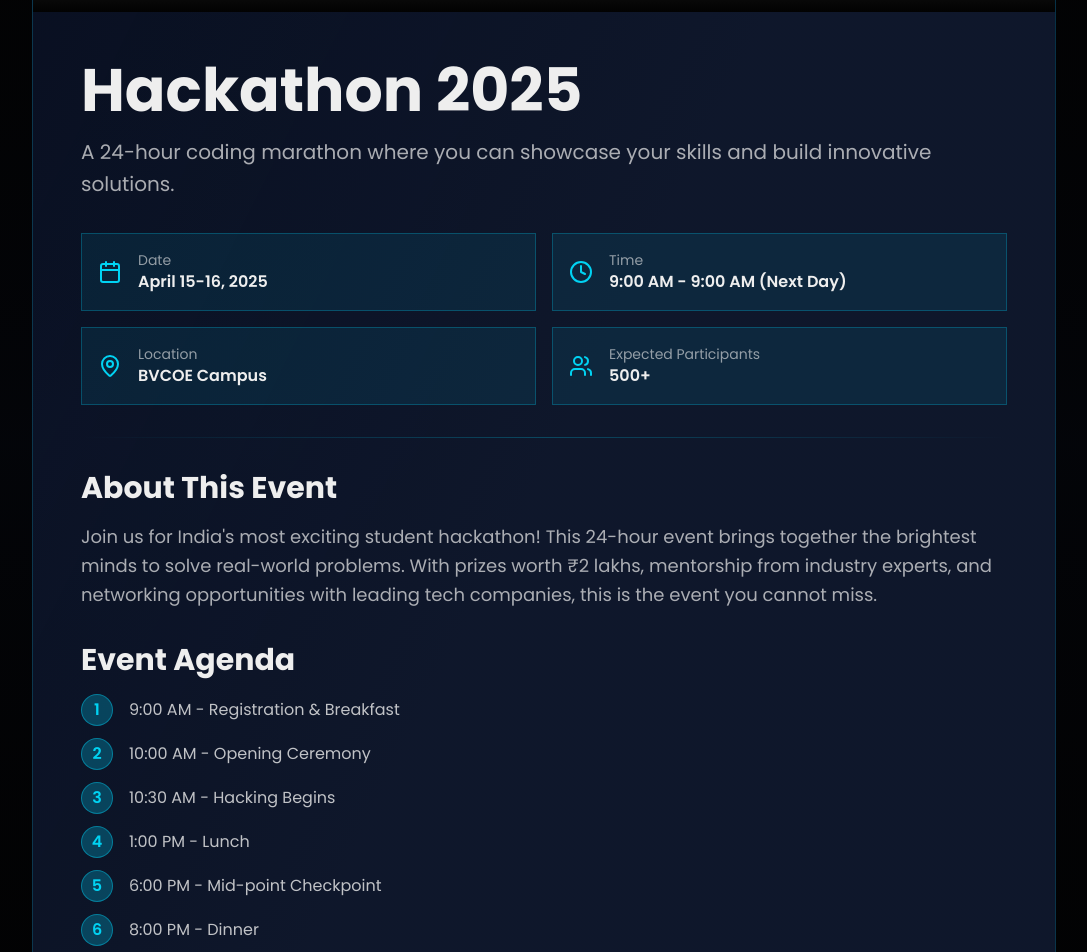
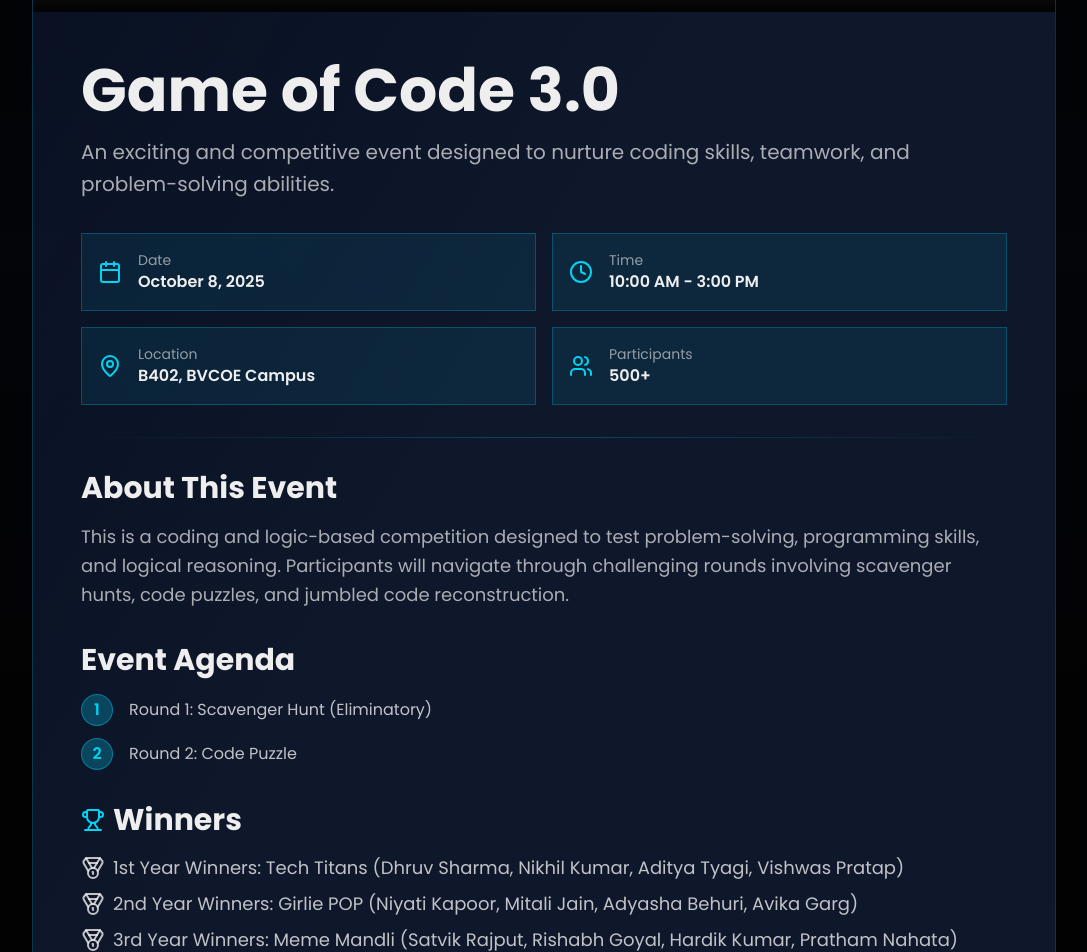
Before and after one commit to Prateek-Kumar98217/dscweb, a Next.js app: page /events/1 in a window 1280 px wide. Shown: the part 780-1732 px from the top of the page, without its empty margins (96-1183 px from the left). Built offline with nearby package versions, Linux system fonts and the light colour scheme; grey boxes are pictures that could not be loaded.

Commit message:
Redo the events data

```diff
--- a/app/globals.css
+++ b/app/globals.css
@@ -102,7 +102,7 @@
   }
 
   .card-gradient {
-    @apply bg-gradient-to-br from-blue-900/20 via-slate-900 to-slate-900;
+    @apply bg-linear-to-br from-blue-900/20 via-slate-900 to-slate-900;
   }
 
   .smooth-scroll {
--- a/components/event-detail.tsx
+++ b/components/event-detail.tsx
@@ -2,7 +2,7 @@
 
 import { useEffect, useState } from "react"
 import Link from "next/link"
-import { Calendar, MapPin, Users, Trophy, Clock, ArrowLeft, Share2 } from "lucide-react"
+import { Calendar, MapPin, Users, Trophy, Clock, ArrowLeft, Medal } from "lucide-react"
 import  { eventsData } from "@/data/events_data"
 
 export default function EventDetail({ eventId }: { eventId: number }) {
@@ -87,7 +87,7 @@ export default function EventDetail({ eventId }: { eventId: number }) {
               <div className="bg-cyan-500/10 border border-cyan-500/30 rounded-xl p-4 flex items-center gap-4">
                 <Users className="text-cyan-400" size={24} />
                 <div>
-                  <p className="text-foreground/60 text-sm">Expected Participants</p>
+                  <p className="text-foreground/60 text-sm">Participants</p>
                   <p className="text-foreground font-semibold">{event.participants}</p>
                 </div>
               </div>
@@ -120,17 +120,18 @@ export default function EventDetail({ eventId }: { eventId: number }) {
                 </div>
               )}
 
-              {/* Prizes */}
-              {event.prizes && (
+              {/* Winners */}
+              {event.winners && (
                 <div>
                   <h2 className="text-3xl font-bold mb-4 text-foreground flex items-center gap-2">
                     <Trophy className="text-cyan-400" />
-                    Prizes
+                    Winners
                   </h2>
                   <div className="space-y-2">
-                    {event.prizes.map((prize: string, idx: number) => (
-                      <p key={idx} className="text-lg text-foreground/80">
-                        {prize}
+                    {event.winners.map((winner: string, idx: number) => (
+                      <p key={idx} className="text-lg text-foreground/80 flex gap-2 items-center">
+                        <Medal />
+                        {winner}
                       </p>
                     ))}
                   </div>
@@ -188,18 +189,20 @@ export default function EventDetail({ eventId }: { eventId: number }) {
             <div className="h-px bg-linear-to-r from-transparent via-cyan-500/30 to-transparent mb-8" />
 
             {/* CTA Buttons */}
-            <div className="flex gap-4">
+            {event.status !== "Completed"? (
+              <div className="flex gap-4">
               <a
-                href={event.registrationUrl}
+                href={event.registrationUrl && event.status !== "Completed"}
                 className="px-8 py-3 bg-linear-to-r from-cyan-500 to-blue-500 hover:from-cyan-400 hover:to-blue-400 rounded-lg font-bold text-background transition-all duration-300 transform hover:scale-105"
               >
                 Register Now
               </a>
-              <button className="px-8 py-3 bg-cyan-500/20 hover:bg-cyan-500/40 border border-cyan-500/50 rounded-lg font-bold text-foreground transition-all duration-300 flex items-center gap-2">
-                <Share2 size={20} />
-                Share
-              </button>
             </div>
+            ) : (
+              <div className="text-center py-4 px-6 bg-green-500/10 border border-green-500/30 rounded-lg">
+                <p className="text-green-400 font-semibold">This event has been completed. Stay tuned for upcoming events!</p>
+              </div>
+            )}
           </div>
         </div>
       </div>
--- a/components/events-grid-page.tsx
+++ b/components/events-grid-page.tsx
@@ -13,7 +13,7 @@ export default function EventsGridPage() {
     setIsVisible(true)
   }, [])
 
-  const categories = ["All", "Workshop", "Competition", "Conference", "Bootcamp"]
+  const categories = ["All", "Completed", "Upcoming"]
   const filteredEvents =
     selectedCategory && selectedCategory !== "All"
       ? allEvents.filter((event) => event.category === selectedCategory)
@@ -68,7 +68,7 @@ export default function EventsGridPage() {
         {/* No Results */}
         {filteredEvents.length === 0 && (
           <div className="text-center py-12">
-            <p className="text-2xl text-foreground/60">No events found in this category.</p>
+            <p className="text-2xl text-foreground/60">{`No ${selectedCategory ?? "All"} events found`}</p>
           </div>
         )}
       </div>
--- a/components/team-member-card.tsx
+++ b/components/team-member-card.tsx
@@ -1,3 +1,4 @@
+import { Linkedin } from "lucide-react"
 import Link from "next/link"
 
 interface TeamMember {
@@ -26,7 +27,6 @@ export default function TeamMemberCard({ member, index, isVisible }: TeamMemberC
           transitionDelay: isVisible ? `${index * 100}ms` : "0ms",
         }}
       >
-        <Link href={member.socialLink} >
         {/* Image Section */}
         <div className="aspect-square overflow-hidden bg-blue-900/30 relative">
           <img
@@ -44,24 +44,13 @@ export default function TeamMemberCard({ member, index, isVisible }: TeamMemberC
           </h3>
           <p className="text-cyan-400 font-medium mb-3">{member.role}</p>
           <p className="text-foreground/70 text-sm mb-4 line-clamp-2">{member.bio}</p>
-
-          {/* Skills */}
-          <div className="flex flex-wrap gap-2 mb-4">
-            {member.skills.slice(0, 2).map((skill) => (
-              <span
-                key={skill}
-                className="text-xs px-3 py-1 rounded-full bg-cyan-500/20 text-cyan-300 border border-cyan-500/30"
-              >
-                {skill}
-              </span>
-            ))}
-          </div>
-
-          <div className="text-sm text-cyan-400 group-hover:text-cyan-300 flex items-center gap-2">
+           <Link href={member.socialLink} >
+            <div className="ext-xs px-3 py-1 rounded-full bg-cyan-500/20 text-cyan-300 border border-cyan-500/30 flex items-center gap-2 w-max mx-auto hover:bg-cyan-500/30 transition-colors">
+            <Linkedin />
             CONNECT
           </div>
+          </Link>
         </div>
-        </Link>
       </div>
   )
 }
--- a/data/core_data.ts
+++ b/data/core_data.ts
@@ -5,7 +5,6 @@ export const coreData = [
     role: "President",
     image: "/Django.jpg",
     bio: "Leading the vision, driving the mission, and keeping the club future-ready.",
-    skills: ["React", "Node.js", "Python", "Cloud Architecture"],
     socialLink: "https://www.linkedin.com/in/bhavisya-ratna-769302294/"
   },
   {
@@ -14,7 +13,6 @@ export const coreData = [
     role: "Vice President",
     image: "/anisha.jpg",
     bio: "Turning ideas into action and ensuring everything runs like clockwork.",
-    skills: ["Event Planning", "Community Building", "Communication", "Leadership"],
     socialLink: "https://www.linkedin.com/in/anisha-garg-8ba7442a1?utm_source=share&utm_campaign=share_via&utm_content=profile&utm_medium=android_app"
   },
   {
@@ -23,7 +21,6 @@ export const coreData = [
     role: "Event Management",
     image: "/anshul.jpg",
     bio: "Crafting experiences that inspire, engage, and bring the community together.",
-    skills: ["Mentoring", "Community Management", "DevOps", "Docker"],
     socialLink: "https://www.linkedin.com/in/anshul-gupta-64a033283?utm_source=share&utm_campaign=share_via&utm_content=profile&utm_medium=android_app"
   },
   {
@@ -32,7 +29,6 @@ export const coreData = [
     role: "Technical",
     image: "/jatin_placement.jpg",
     bio: "Engineering innovation and guiding the team through every technical challenge.",
-    skills: ["Strategic Planning", "Partnerships", "Marketing", "Data Analytics"],
     socialLink: "#"
   },
   {
@@ -41,7 +37,6 @@ export const coreData = [
     role: "Content and Design",
     image: "/dhruv.webp",
     bio: "Mastermind of design and storytelling, shaping how DSC BVCOE looks and feels.",
-    skills: ["AI/ML", "Workshop Design", "Public Speaking", "Mentoring"],
     socialLink: "https://www.linkedin.com/in/dhruv-kashyap-5b8179273?utm_source=share&utm_campaign=share_via&utm_content=profile&utm_medium=android_app"
   },
   {
@@ -50,7 +45,6 @@ export const coreData = [
     role: "Outreach",
     image: "/yash.webp",
     bio: "Building bridges, amplifying our presence, and powering partnerships that matter.",
-    skills: ["Project Management", "Operations", "Finance", "Admin"],
     socialLink: "#"
   },
 ]
--- a/data/events_data.ts
+++ b/data/events_data.ts
@@ -1,12 +1,12 @@
 export const recentEvents = [
   {
     title: "Hackathon 2025",
-    description: "A 24-hour coding marathon where you can showcase your skills and build innovative solutions.",
+    description: "An exciting and competitive event designed to nurture coding skills, teamwork, and problem-solving abilities.",
     image: "/placeholder.jpg",
   },
   {
-    title: "AI & ML Workshop",
-    description: "Learn the fundamentals of Artificial Intelligence and Machine Learning with hands-on projects.",
+    title: "Roadmap To Data Structures And Algorithms",
+    description: "Where logic meets opportunity - Your journey to mastering DSA starts here!",
     image: "/placeholder.jpg",
   },
 ]
@@ -14,192 +14,90 @@ export const recentEvents = [
 export const allEvents = [
   {
     id: 1,
-    title: "Hackathon 2025",
-    description: "A 24-hour coding marathon where you can showcase your skills and build innovative solutions.",
-    shortDescription: "Code, Create, Compete - 24 hours of pure innovation",
+    title: "Game of Code 3.0",
+    description: "An exciting and competitive event designed to nurture coding skills, teamwork, and problem-solving abilities.",
+    shortDescription: "A dynamic event focused on teamwork and problem-solving through code.",
     image: "/hackathon-coding-event.jpg",
-    date: "April 15-16, 2025",
-    time: "9:00 AM - 9:00 AM (Next Day)",
-    location: "BVCOE Campus",
-    category: "Competition",
-    participants: "500+",
+    date: "October 8, 2025",
+    time: "10:00 AM - 3:00 PM",
+    location: "B402, BVCOE Campus",
+    category: "Completed",
+    participants: "Registered: 550+ | Participated: 300+",
     fullDetails:
-      "Join us for India's most exciting student hackathon! This 24-hour event brings together the brightest minds to solve real-world problems. With prizes worth ₹2 lakhs, mentorship from industry experts, and networking opportunities with leading tech companies, this is the event you cannot miss.",
+      "This is a coding and logic-based competition designed to test problem-solving, programming skills, and logical reasoning. Participants will navigate through challenging rounds involving scavenger hunts, code puzzles, and jumbled code reconstruction.",
     agenda: [
-      "9:00 AM - Registration & Breakfast",
-      "10:00 AM - Opening Ceremony",
-      "10:30 AM - Hacking Begins",
-      "1:00 PM - Lunch",
-      "6:00 PM - Mid-point Checkpoint",
-      "8:00 PM - Dinner",
-      "10:00 AM (Next Day) - Judging Begins",
-      "12:00 PM - Results & Closing Ceremony",
+      "Round 1: Scavenger Hunt (Eliminatory)",
+      "Round 2: Code Puzzle"
     ],
-    prizes: ["₹100,000 (1st Prize)", "₹50,000 (2nd Prize)", "₹25,000 (3rd Prize)"],
-    sponsors: ["Google", "Microsoft", "Amazon", "IBM"],
+    prizes: ["₹1,000 (1st Year Winners)", "₹1,000 (2nd Year Winners)", "₹1,000 (3rd Year Winners)"],
   },
   {
     id: 2,
-    title: "AI & ML Workshop",
-    description: "Learn the fundamentals of Artificial Intelligence and Machine Learning with hands-on projects.",
-    shortDescription: "Master AI/ML with hands-on practical experience",
+    title: "Roadmap To Data Structures And Algorithms",
+    description: "Where logic meets opportunity - Your journey to mastering DSA starts here!",
+    shortDescription: "Master DSA: Your Path to Coding Excellence",
     image: "/ai-machine-learning-workshop.jpg",
-    date: "March 20-22, 2025",
-    time: "2:00 PM - 5:00 PM",
-    location: "Tech Lab, Building A",
-    category: "Workshop",
-    participants: "200+",
+    date: "October 30, 2025",
+    time: "3:00 PM - 5:00 PM",
+    location: "B404, BVCOE Campus",
+    category: "Completed",
+    participants: "50+",
     fullDetails:
-      "This intensive 3-day workshop covers the fundamentals of AI and Machine Learning. From neural networks to deep learning, you'll gain practical knowledge through hands-on projects and real-world examples. Led by industry experts from top tech companies.",
+      "A session to provide students with a clear understanding of the importance and application of DSA in computer science. It aimed to help participants build a strong foundation in problem-solving skills, algorithmic thinking, and efficient coding practices.",
     agenda: [
-      "Day 1: Introduction to AI & ML",
-      "Day 2: Deep Dive into Neural Networks",
-      "Day 3: Building Your First ML Project",
+      "Introduction to the Interview Process",
+      "How to Prepare Effectively",
+      "Effect of AI/ML in Job Market",
+      "Quiz and Interactive Q&A Session",
     ],
-    prerequisites: ["Basic Python knowledge", "Laptop with 8GB RAM"],
-    speakers: ["Dr. Rajesh Kumar (Google)", "Dr. Priya Sharma (Microsoft)"],
-  },
-  {
-    id: 3,
-    title: "Web Development Summit",
-    description: "Explore modern web technologies, frameworks, and best practices from industry experts.",
-    shortDescription: "Latest web tech trends and best practices",
-    image: "/web-development-conference.png",
-    date: "May 5-6, 2025",
-    time: "10:00 AM - 5:00 PM",
-    location: "Main Auditorium",
-    category: "Conference",
-    participants: "1000+",
-    fullDetails:
-      "Join 1000+ developers for a two-day summit covering the latest in web development. Featuring keynotes from leading tech companies, breakout sessions on React, Vue, Next.js, and Web3 technologies.",
-    agenda: [
-      "Day 1 Morning: Keynote on Future of Web",
-      "Day 1 Afternoon: Breakout Sessions",
-      "Day 1 Evening: Networking Reception",
-      "Day 2: Advanced Topics & Workshops",
-    ],
-    speakers: ["Dan Abramov (React Core Team)", "Evan You (Vue Creator)", "Vercel Team"],
-  },
-  {
-    id: 4,
-    title: "Bootcamp Series",
-    description: "Intensive training sessions covering full-stack development and cloud technologies.",
-    shortDescription: "Complete bootcamp for full-stack and cloud skills",
-    image: "/programming-bootcamp-training.jpg",
-    date: "June 1 - July 31, 2025",
-    time: "6:00 PM - 8:00 PM (Weekdays)",
-    location: "Online + Offline",
-    category: "Bootcamp",
-    participants: "300+",
-    fullDetails:
-      "An intensive 2-month bootcamp designed to take you from beginner to job-ready. Learn full-stack development, cloud technologies, DevOps, and more. Get mentorship from industry professionals and build real projects.",
-    modules: [
-      "Web Development Fundamentals",
-      "Backend Development with Node.js",
-      "Frontend with React",
-      "Database Design",
-      "Cloud Deployment",
-      "DevOps Basics",
-    ],
-    duration: "8 weeks, 20+ hours",
-    certification: "DSC BVCOE Bootcamp Certificate",
+    prerequisites: ["No prior experience required"],
+    speakers: ["Abhishek Srivastava (Senior Instructor and Product Engineer, Coding Blocks)"],
   },
 ]
 
 export const eventsData: Record<number, any> = {
   1: {
     id: 1,
-    title: "Hackathon 2025",
-    description: "A 24-hour coding marathon where you can showcase your skills and build innovative solutions.",
+    title: "Game of Code 3.0",
+    description: "An exciting and competitive event designed to nurture coding skills, teamwork, and problem-solving abilities.",
     image: "/hackathon-coding-event.jpg",
-    date: "April 15-16, 2025",
-    time: "9:00 AM - 9:00 AM (Next Day)",
-    location: "BVCOE Campus",
+    date: "October 8, 2025",
+    time: "10:00 AM - 3:00 PM",
+    location: "B402, BVCOE Campus",
     category: "Competition",
     participants: "500+",
     fullDetails:
-      "Join us for India's most exciting student hackathon! This 24-hour event brings together the brightest minds to solve real-world problems. With prizes worth ₹2 lakhs, mentorship from industry experts, and networking opportunities with leading tech companies, this is the event you cannot miss.",
+      "This is a coding and logic-based competition designed to test problem-solving, programming skills, and logical reasoning. Participants will navigate through challenging rounds involving scavenger hunts, code puzzles, and jumbled code reconstruction.",
     agenda: [
-      "9:00 AM - Registration & Breakfast",
-      "10:00 AM - Opening Ceremony",
-      "10:30 AM - Hacking Begins",
-      "1:00 PM - Lunch",
-      "6:00 PM - Mid-point Checkpoint",
-      "8:00 PM - Dinner",
-      "10:00 AM (Next Day) - Judging Begins",
-      "12:00 PM - Results & Closing Ceremony",
+      "Round 1: Scavenger Hunt (Eliminatory)",
+      "Round 2: Code Puzzle"
     ],
-    prizes: ["₹100,000 (1st Prize)", "₹50,000 (2nd Prize)", "₹25,000 (3rd Prize)"],
-    sponsors: ["Google", "Microsoft", "Amazon", "IBM"],
+    winners: ["1st Year Winners: Tech Titans (Dhruv Sharma, Nikhil Kumar, Aditya Tyagi, Vishwas Pratap)", "2nd Year Winners: Girlie POP (Niyati Kapoor, Mitali Jain, Adyasha Behuri, Avika Garg)", "3rd Year Winners: Meme Mandli (Satvik Rajput, Rishabh Goyal, Hardik Kumar, Pratham Nahata)"],
     registrationUrl: "#",
+    status: "Completed",
   },
   2: {
     id: 2,
-    title: "AI & ML Workshop",
-    description: "Learn the fundamentals of Artificial Intelligence and Machine Learning with hands-on projects.",
+    title: "Roadmap To Data Structures And Algorithms",
+    description: "Where logic meets opportunity - Your journey to mastering DSA starts here!",
     image: "/ai-machine-learning-workshop.jpg",
-    date: "March 20-22, 2025",
-    time: "2:00 PM - 5:00 PM",
-    location: "Tech Lab, Building A",
+    date: "October 30, 2025",
+    time: "3:00 PM - 5:00 PM",
+    location: "B404, BVCOE Campus",
     category: "Workshop",
-    participants: "200+",
+    participants: "50+",
     fullDetails:
-      "This intensive 3-day workshop covers the fundamentals of AI and Machine Learning. From neural networks to deep learning, you'll gain practical knowledge through hands-on projects and real-world examples. Led by industry experts from top tech companies.",
+      "A session to provide students with a clear understanding of the importance and application of DSA in computer science. It aimed to help participants build a strong foundation in problem-solving skills, algorithmic thinking, and efficient coding practices.",
     agenda: [
-      "Day 1 (2:00 PM - 5:00 PM): Introduction to AI & ML",
-      "Day 2 (2:00 PM - 5:00 PM): Deep Dive into Neural Networks",
-      "Day 3 (2:00 PM - 5:00 PM): Building Your First ML Project",
+      "Introduction to the Interview Process",
+      "How to Prepare Effectively",
+      "Effect of AI/ML in Job Market",
+      "Quiz and Interactive Q&A Session",
     ],
-    prerequisites: ["Basic Python knowledge", "Laptop with 8GB RAM", "Google Colab Account"],
-    speakers: ["Dr. Rajesh Kumar (Google)", "Dr. Priya Sharma (Microsoft)"],
+    prerequisites: ["No prior experience required"],
+    speakers: ["Abhishek Srivastava (Senior Instructor and Product Engineer, Coding Blocks)"],
     capacity: "200",
     registrationUrl: "#",
-  },
-  3: {
-    id: 3,
-    title: "Web Development Summit",
-    description: "Explore modern web technologies, frameworks, and best practices from industry experts.",
-    image: "/web-development-conference.png",
-    date: "May 5-6, 2025",
-    time: "10:00 AM - 5:00 PM",
-    location: "Main Auditorium",
-    category: "Conference",
-    participants: "1000+",
-    fullDetails:
-      "Join 1000+ developers for a two-day summit covering the latest in web development. Featuring keynotes from leading tech companies, breakout sessions on React, Vue, Next.js, and Web3 technologies. Network with industry professionals and learn from the best.",
-    agenda: [
-      "Day 1 (10:00 AM): Keynote on Future of Web",
-      "Day 1 (11:00 AM - 1:00 PM): Breakout Sessions",
-      "Day 1 (2:00 PM - 5:00 PM): More Sessions & Networking",
-      "Day 2 (10:00 AM - 5:00 PM): Advanced Topics & Workshops",
-    ],
-    speakers: ["Dan Abramov (React Core Team)", "Evan You (Vue Creator)", "Vercel Team Representatives"],
-    capacity: "2000",
-    registrationUrl: "#",
-  },
-  4: {
-    id: 4,
-    title: "Bootcamp Series",
-    description: "Intensive training sessions covering full-stack development and cloud technologies.",
-    image: "/programming-bootcamp-training.jpg",
-    date: "June 1 - July 31, 2025",
-    time: "6:00 PM - 8:00 PM (Weekdays)",
-    location: "Online + Offline",
-    category: "Bootcamp",
-    participants: "300+",
-    fullDetails:
-      "An intensive 2-month bootcamp designed to take you from beginner to job-ready. Learn full-stack development, cloud technologies, DevOps, and more. Get mentorship from industry professionals and build 5+ real projects.",
-    modules: [
-      "Module 1: Web Development Fundamentals (Week 1-2)",
-      "Module 2: Backend Development with Node.js (Week 3-4)",
-      "Module 3: Frontend with React (Week 5-6)",
-      "Module 4: Database Design & Optimization (Week 7-8)",
-      "Module 5: Cloud Deployment with AWS (Week 9-10)",
-      "Module 6: DevOps Basics with Docker & Kubernetes (Week 11-12)",
-    ],
-    duration: "8 weeks, 20+ hours",
-    certification: "DSC BVCOE Bootcamp Certificate + LinkedIn Badge",
-    capacity: "300",
-    registrationUrl: "#",
+    status: "Completed",
   },
 }
```
Also changed, not shown: data/heads_data.ts (+1 -10 lines).
